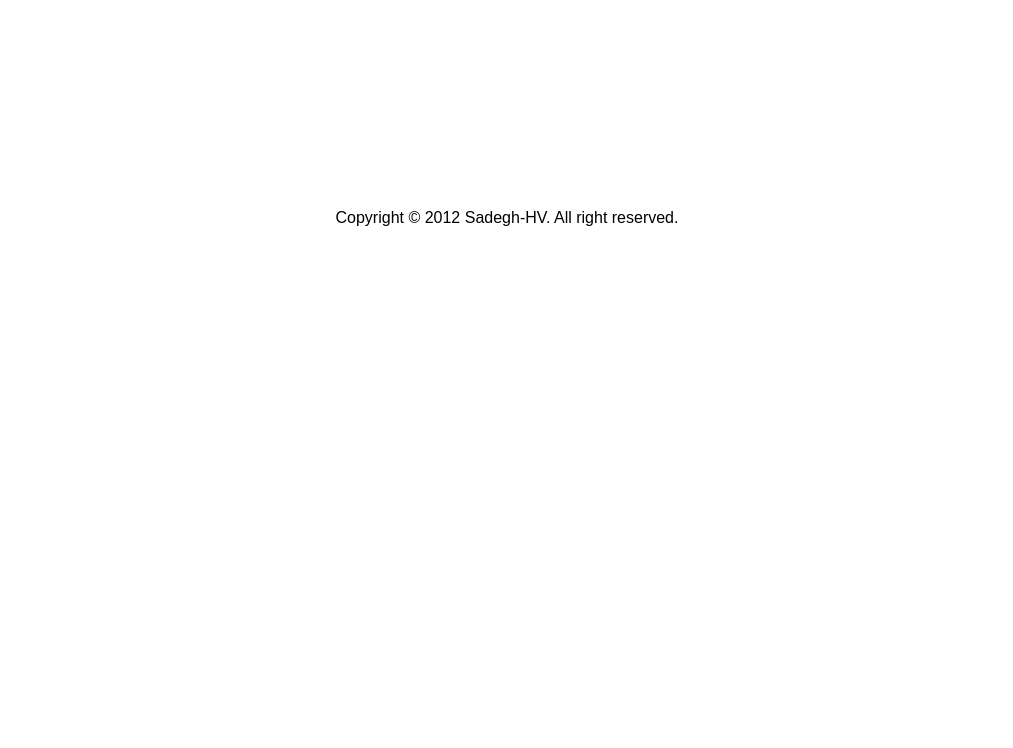
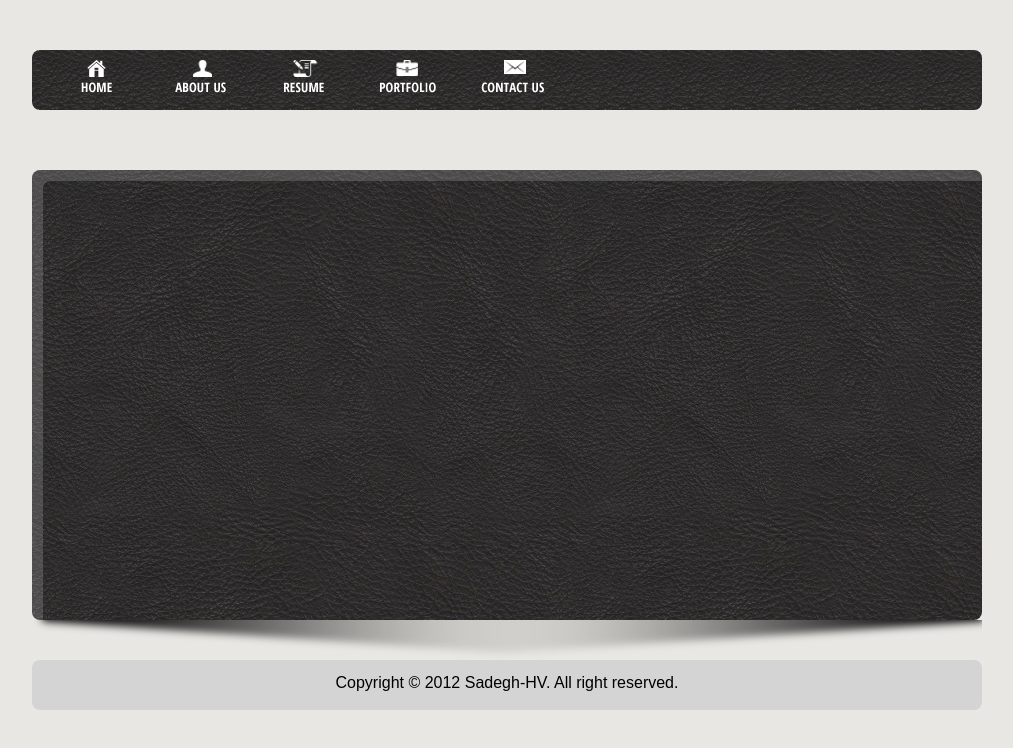
Before and after one commit to sadeghhv/sadeghhv.com, a plain HTML site: page version-0.2/index.html in a window 1280 px wide. Shown: the whole page, without its empty margins (133-1146 px from the left). Drawn offline with Linux system fonts and the light colour scheme.

Commit message:
Add and edite menu and copy right

```diff
--- a/version-0.2/style.css
+++ b/version-0.2/style.css
@@ -4,3 +4,69 @@
 	padding	: 0;
 	margin	: 0;
 }
+
+body{
+	background-color	: hsl(45,10%,90%);
+}
+
+.menu{
+	background-image	: url('images/menu-bg.png');
+}
+
+.menu,
+.home-p,
+footer,
+nav.menu li:hover{
+	-webkit-border-radius	: 8px;
+	-moz-border-radius		: 8px;
+	-o-border-radius		: 8px;
+	border-radius: 8px;
+}
+
+.home-p{
+	background-image	: url('images/bg.png');
+	min-height			: 450px;
+	-webkit-box-shadow	: inset 10px 10px 0px 1px rgba(212, 212, 212, 0.2);
+	box-shadow: 		: inset 10px 10px 0px 1px rgba(212, 212, 212, 0.2);
+}
+
+section.shadow{
+	background-image	: url('images/shadow.png');
+	background-color	: hsl(45,10%,90%);
+}
+
+footer{
+	background-color	: rgb(212,212,212);
+}
+
+p.copy{
+	padding-top	: 15px;
+}
+
+nav.menu menu{
+	list-style-type	: none;
+}
+
+nav.menu li{
+	margin-left			: 24px;
+	width				: 80px;
+	cursor				: pointer;
+	text-align			: center;
+	-webkit-transform	: scale(1) rotate(0deg);
+}
+
+nav.menu li:hover{
+	background-image	: url('images/bg-menu.png');
+	min-height	: 70px;
+	margin-top	: -7px;
+	-webkit-transform: scale(1) rotate(360deg);
+	-webkit-transition: all 500ms ease-in-out;
+}
+
+nav.menu li:hover img{
+	margin-top:17px;
+}
+
+nav.menu a{
+	display	: block;
+}
```
